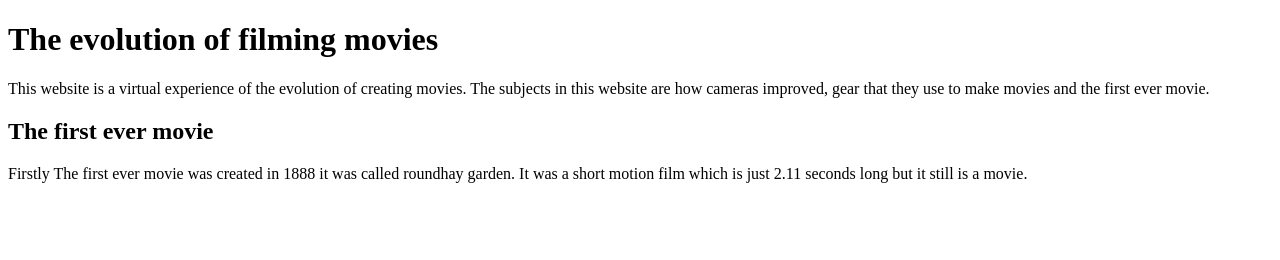
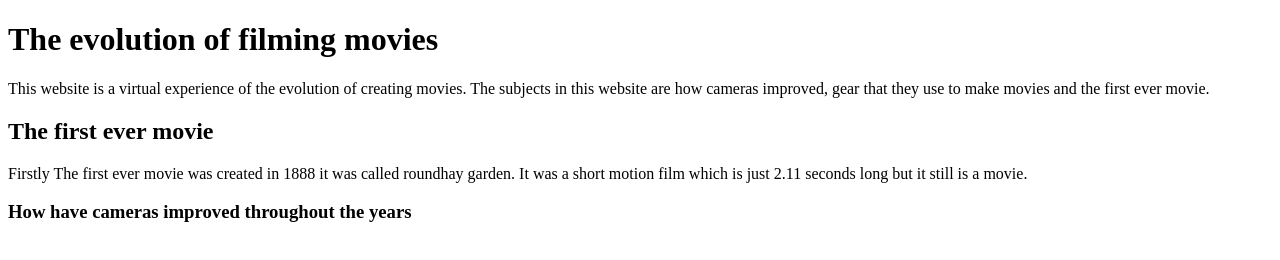
Before and after one commit to Mrweb87/mywebpage, a plain HTML site: page index.html in a window 1280 px wide. Drawn offline with Linux system fonts and the light colour scheme.

Commit message:
Update index.html

```diff
--- a/index.html
+++ b/index.html
@@ -6,6 +6,7 @@
   The subjects in this website are how cameras improved, gear that they use to make movies and the first ever movie.
   <h2> The first ever movie </h2>
   Firstly The first ever movie was created in 1888 it was called roundhay garden. It was a short motion film which is just 2.11 seconds long but it still is a movie.</p>
+  <h3> How have cameras improved throughout the years  </h3>
 
 </body>
 </html>
```
